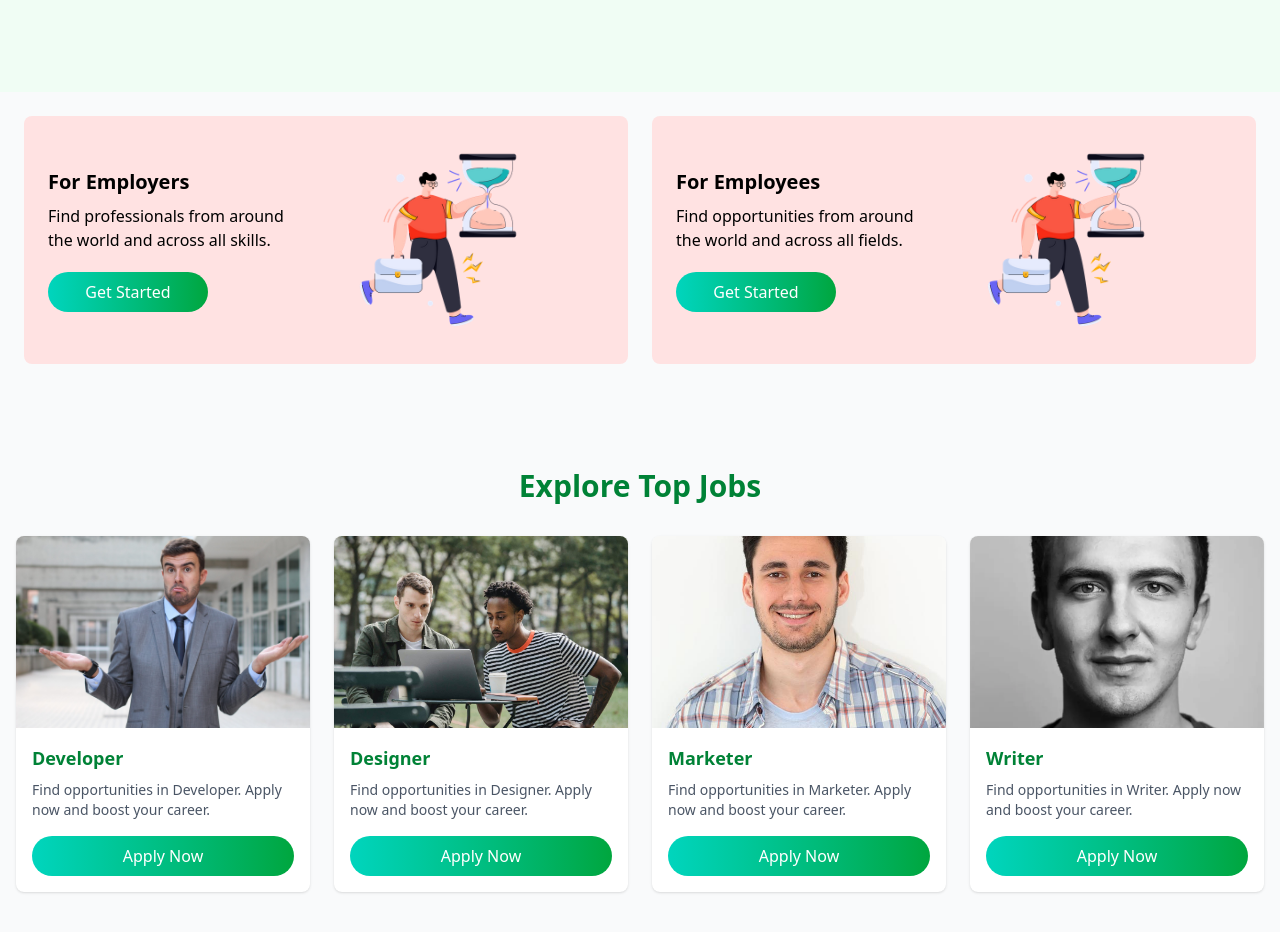
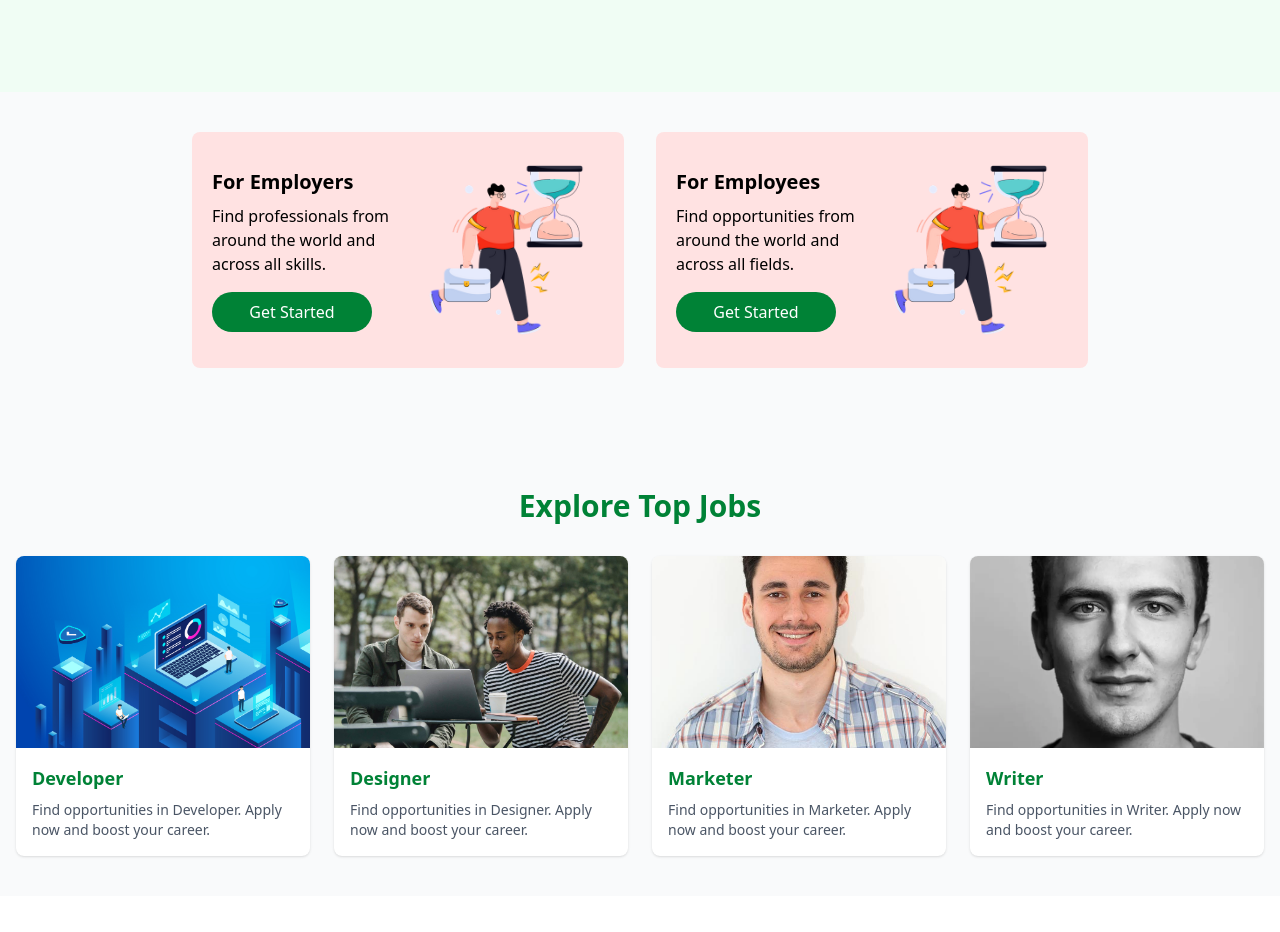
Before and after one commit to Nacho1499/dream-jobber, a Next.js app: page / in a window 1280 px wide. Shown: the part 780-1712 px from the top of the page. After the commit the page ends 1676 px from the top, so only its background shows below. Built offline with nearby package versions, Linux system fonts and the light colour scheme.

Commit message:
adjustments

```diff
--- a/app/components/Categories.tsx
+++ b/app/components/Categories.tsx
@@ -9,7 +9,7 @@ interface SlideItem {
 }
 
 const items: SlideItem[] = [
-    { id: 1, title: "Developer", img: "/jobber.jpg" },
+    { id: 1, title: "Developer", img: "/program3.jpg" },
     { id: 2, title: "Designer", img: "/jobber1.jpg" },
     { id: 3, title: "Marketer", img: "/jobber2.jpg" },
     { id: 4, title: "Writer", img: "/jobber3.jpg" },
@@ -41,9 +41,7 @@ const Categories = () => {
                             <p className="text-gray-600 text-sm flex-1">
                                 Find opportunities in {item.title}. Apply now and boost your career.
                             </p>
-                            <button className="mt-4 bg-gradient-to-r from-teal-400 to-green-600 text-white py-2 rounded-full hover:from-teal-500 hover:to-green-700 transition">
-                                Apply Now
-                            </button>
+
                         </div>
                     </div>
                 ))}
--- a/app/components/Hero.tsx
+++ b/app/components/Hero.tsx
@@ -17,7 +17,7 @@ const Hero = () => {
           <p className="font-bold text-gray-900">
             Web development, Frontend development, Backend development
           </p>
-          <button className="mt-6 w-[180px] md:w-[200px] p-3 bg-gradient-to-r from-teal-400 to-green-600 text-white rounded-full shadow-md">
+          <button className="mt-6 w-[180px] md:w-[200px] p-3 bg-green-700 text-white rounded-full shadow-md">
             Get Started
           </button>
         </div>
--- a/app/components/Sector.tsx
+++ b/app/components/Sector.tsx
@@ -1,44 +1,51 @@
-import React from 'react'
-import Image from 'next/image'
+"use client";
 
-const Sector = () => {
+import Image from 'next/image';
+
+export default function Sector() {
   return (
-
-    <div className="flex flex-col  md:flex-row justify-center items-center gap-6 bg-gray-50 p-6">
+    <div className="bg-gray-50 py-10 px-4">
+      <div className="max-w-4xl mx-auto flex flex-col md:flex-row gap-8">
         {/* Card 1 */}
-      <div className="flex  flex-col md:flex-row justify-between items-center gap-6 bg-red-100 p-6 rounded-lg w-full max-w-2xl">
-        <div className="text-center md:text-left flex-1">
-          <h1 className="text-xl mb-2 font-bold">For Employers</h1>
-          <p>
-            Find professionals from around <br /> the world and across all skills.
-          </p>
-          <button className="p-2 bg-gradient-to-r from-teal-400 to-green-600 text-white cursor-pointer rounded-full mt-5 w-40">
+        <div className="flex flex-col md:flex-row items-center bg-red-100 p-5 rounded-lg w-full max-w-md mx-auto md:mx-0">
+          <div className="flex-1 text-center md:text-left">
+            <h1 className="text-xl font-bold mb-2">For Employers</h1>
+            <p>Find professionals from around the world and across all skills.</p>
+            <button className="mt-4 w-40 p-2 rounded-full text-white bg-green-700">
               Get Started
             </button>
           </div>
           <div className="hidden md:block flex-1">
-          <Image src="/sector.jpg" alt="sector" width={200} height={150} className="object-cover rounded" />
+            <Image
+              src="/sector.jpg"
+              alt="sector"
+              width={200}
+              height={150}
+              className="rounded object-cover"
+            />
           </div>
         </div>
 
         {/* Card 2 */}
-      <div className="flex flex-col  md:flex-row justify-between items-center gap-6 bg-red-100 p-6 rounded-lg w-full max-w-2xl">
-        <div className="text-center md:text-left flex-1">
-          <h1 className="text-xl mb-2 font-bold">For Employees</h1>
-          <p>
-            Find opportunities from around <br /> the world and across all fields.
-          </p>
-          <button className="p-2 bg-gradient-to-r from-teal-400 to-green-600 text-white cursor-pointer rounded-full mt-5 w-40">
+        <div className="flex flex-col md:flex-row items-center bg-red-100 p-5 rounded-lg w-full max-w-md mx-auto md:mx-0">
+          <div className="flex-1 text-center md:text-left">
+            <h1 className="text-xl font-bold mb-2">For Employees</h1>
+            <p>Find opportunities from around the world and across all fields.</p>
+            <button className="mt-4 w-40 p-2 rounded-full text-white bg-green-700">
               Get Started
             </button>
           </div>
           <div className="hidden md:block flex-1">
-          <Image src="/sector.jpg" alt="sector" width={200} height={150} className="object-cover rounded" />
+            <Image
+              src="/sector.jpg"
+              alt="sector"
+              width={200}
+              height={150}
+              className="rounded object-cover"
+            />
           </div>
         </div>
       </div>
-
-  )
+    </div>
+  );
 }
-
-export default Sector
```
Also changed, not shown: public/program2.jpg (added), public/program3.jpg (added). Lines whose indentation alone changed are shown as unchanged.
